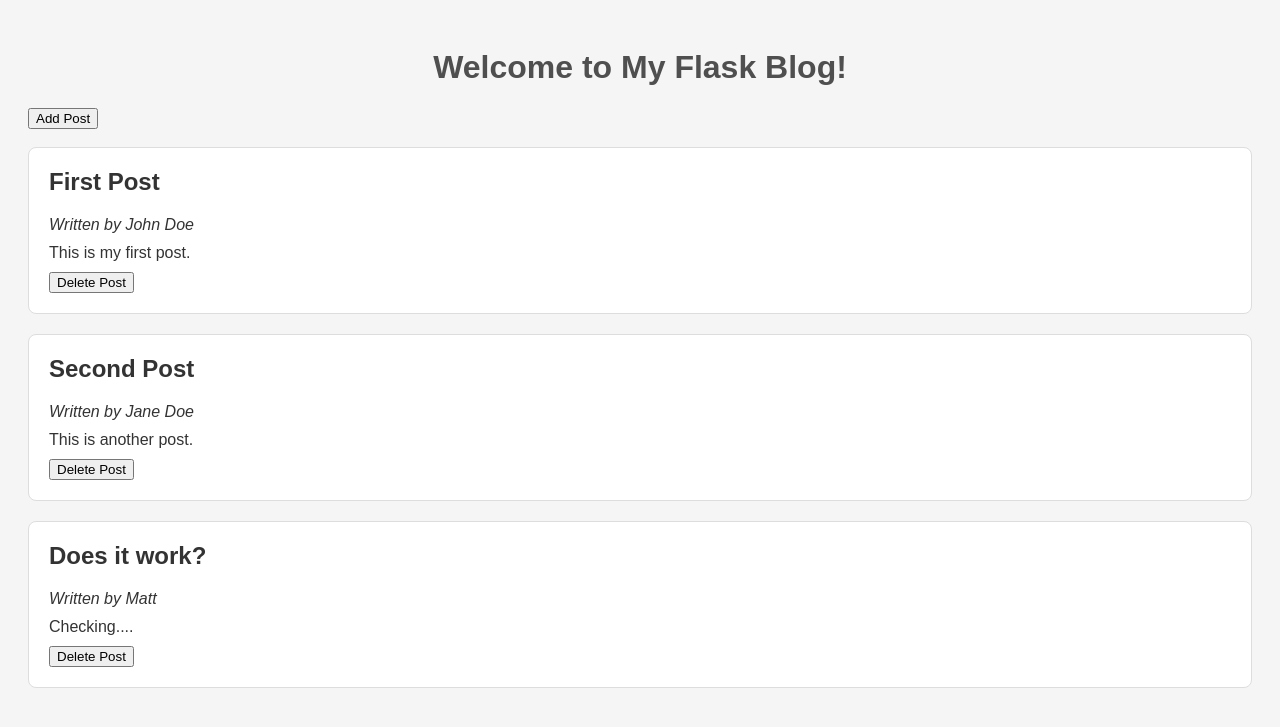
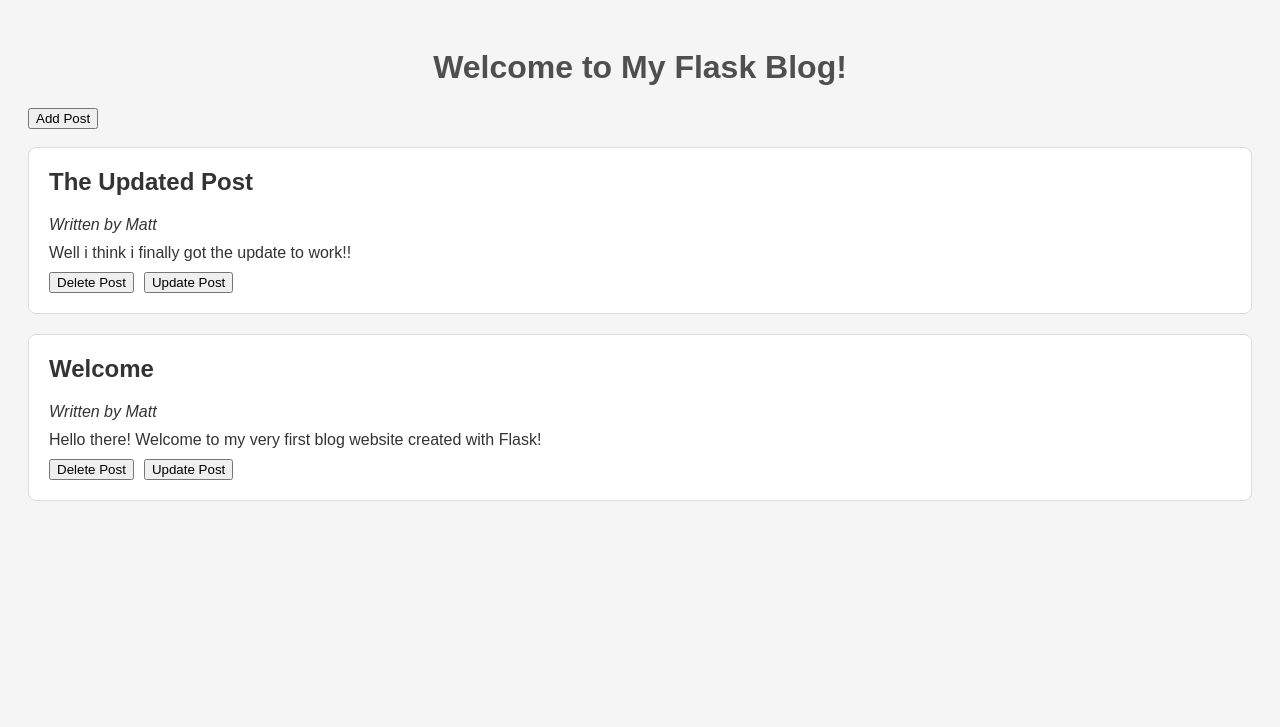
Before and after one commit to matt-wil/flaskBlog, a Flask app: page / in a window 1280 px wide. Shown: the top 727 px of the page. Run offline with Flask 3, Linux system fonts and the light colour scheme.

Commit message:
create update route

```diff
--- a/app.py
+++ b/app.py
@@ -1,5 +1,5 @@
 from flask import Flask, render_template, request, redirect, url_for
-from model.storage import read_data, save_data
+from model.storage import read_data, save_data, get_post_by_id
 app = Flask(__name__)
 
 
@@ -39,5 +39,30 @@ def add():
     return render_template('add.html')
 
 
+@app.route('/delete/<int:post_id>', methods=['POST'])
+def delete(post_id):
+    blog_posts = read_data()
+    # remove post
+    blog_posts = [post for post in blog_posts if post.get('id') != post_id]
+    save_data(blog_posts)
+    return redirect(url_for('index'))
+
+
+@app.route('/update/<int:post_id>', methods=['GET', 'POST'])
+def update(post_id):
+    blog_posts = read_data()
+    post = get_post_by_id(post_id, blog_posts)
+    if not post:
+        return "Post not found", 404
+
+    if request.method == 'POST':
+        post['author'] = request.form.get('author')
+        post['title'] = request.form.get('title')
+        post['content'] = request.form.get('content')
+        save_data(blog_posts)
+        return redirect(url_for('index'))
+    return render_template('update.html', post=post)
+
+
 if __name__ == '__main__':
     app.run(host="0.0.0.0", port=5001, debug=True)
--- a/data/blogs.json
+++ b/data/blogs.json
@@ -1,20 +1,14 @@
 [
     {
-        "id": 1,
-        "author": "John Doe",
-        "title": "First Post",
-        "content": "This is my first post."
+        "id": 3,
+        "author": "Matt",
+        "title": "The Updated Post",
+        "content": "Well i think i finally got the update to work!!"
     },
     {
         "id": 2,
-        "author": "Jane Doe",
-        "title": "Second Post",
-        "content": "This is another post."
-    },
-    {
-        "id": 3,
         "author": "Matt",
-        "title": "Does it work?",
-        "content": "Checking...."
+        "title": "Welcome",
+        "content": "Hello there!\r\nWelcome to my very first blog website created with Flask!"
     }
 ]
--- a/model/storage.py
+++ b/model/storage.py
@@ -35,3 +35,11 @@ def save_data(post, filename=file_path):
     with open(filename, "w") as file_obj:
         json.dump(post, file_obj, indent=4)
     return "Data Successfully Saved"
+
+
+def get_post_by_id(post_id, blog_posts):
+    """Retrieves a certain post by the post id from the list of blog_posts"""
+    for post in blog_posts:
+        if post.get('id') == post_id:
+            return post
+    return None
--- a/static/style.css
+++ b/static/style.css
@@ -25,3 +25,9 @@ h1 {
 .post p {
     margin: 10px 0;
 }
+
+.post-buttons {
+    display: flex;
+    gap: 10px;
+    margin.top: 10px;
+}
--- a/templates/index.html
+++ b/templates/index.html
@@ -14,7 +14,14 @@
                     <h2>{{ items.get('title') }}</h2>
                     <p><em>Written by {{ items.get('author') }}</em></p>
                     <p>{{ items.get('content') }}</p>
-                <a href="/delete"><button>Delete Post</button></a>
+                    <div class="post-buttons">
+                        <form action="{{ url_for('delete', post_id=items.get('id')) }}" method="POST">
+                            <button type="submit">Delete Post</button>
+                        </form>
+                        <a href="{{ url_for('update', post_id=items.get('id')) }}">
+                            <button type="submit">Update Post</button>
+                        </a>
+                    </div>
                 </div>
         {% endfor %}
 </body>
```
Also changed, not shown: templates/update.html (added, +30 -0 lines), tests/test_app.py (added, +48 -0 lines). Lines whose indentation alone changed are shown as unchanged.
